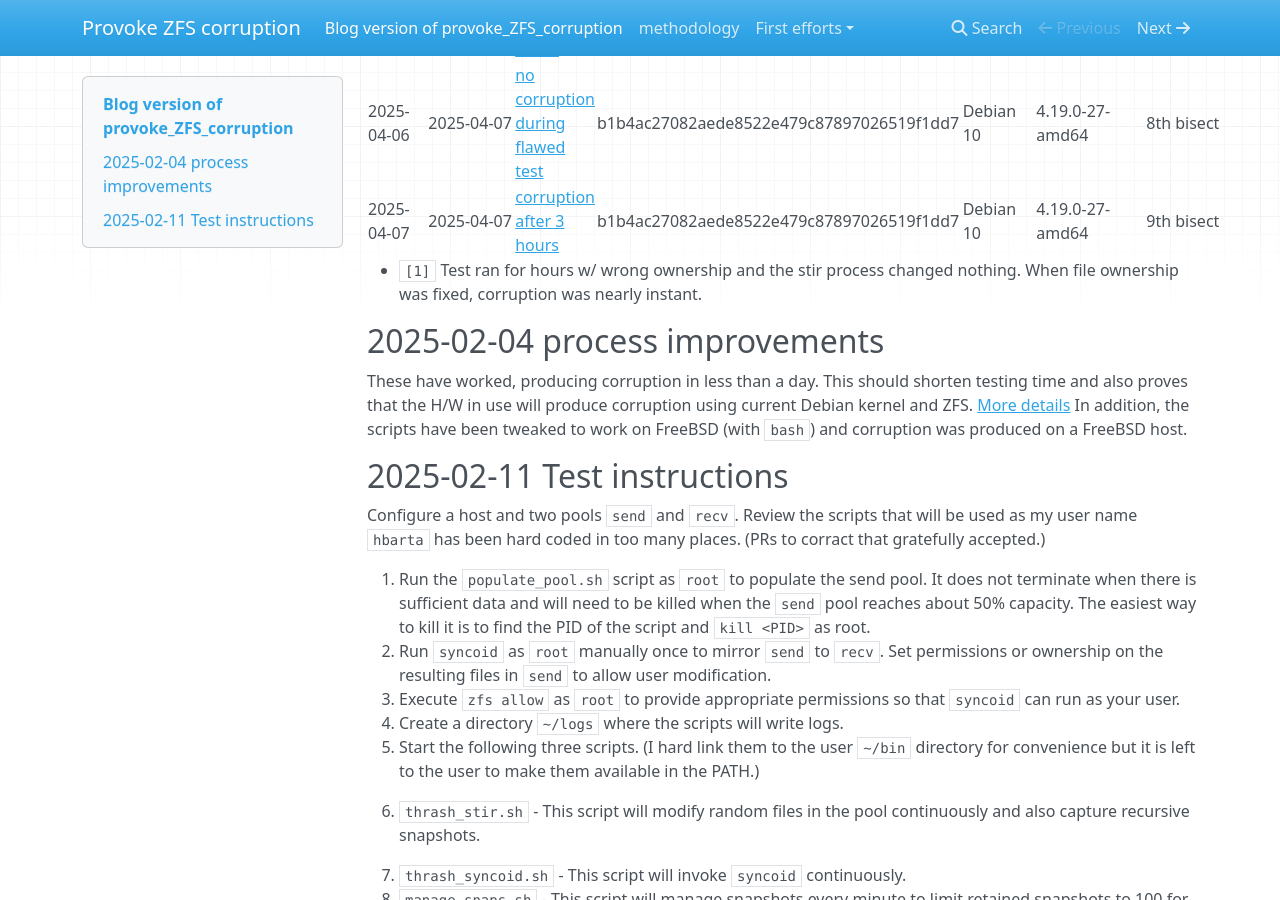
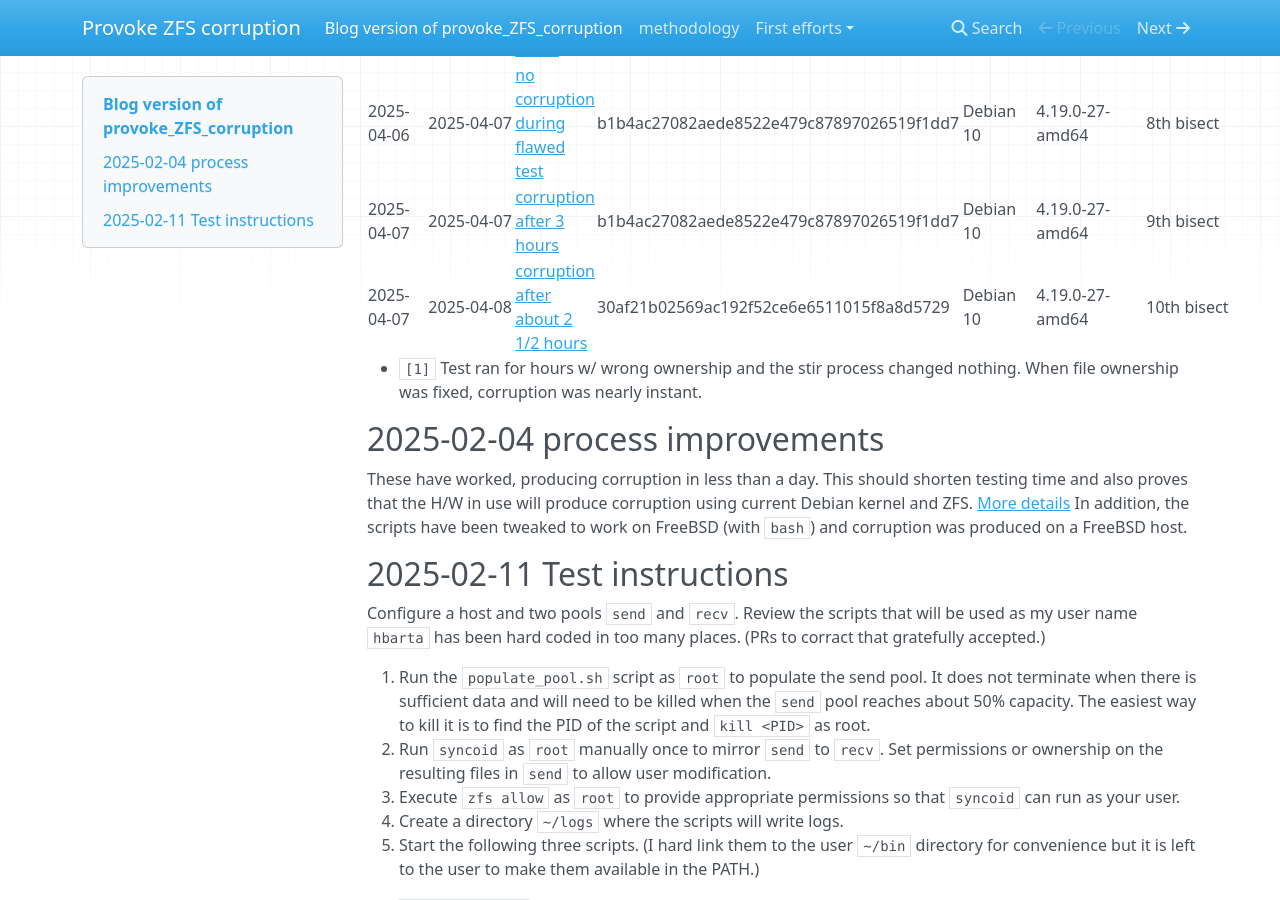
Before and after one commit to HankB/provoke_ZFS_corruption, an MkDocs documentation site: the page built from docs/index.md, in a window 1280 px wide and 900 px high, scrolled down 1874 px. Built offline with MkDocs 1.6.1, drawn with Linux system fonts in a browser that asks for light colours; nearby versions of some CDN libraries.

Commit message:
10th bisect

```diff
--- a/docs/index.md
+++ b/docs/index.md
@@ -31,6 +31,7 @@ Directory of tests starting with preliminary exploration.
 |2025-04-06|2025-04-06|[no corruption after 11:30 hours](./tests/2025-04-06_Linux_Buster_4.19_bisect_0.8.6_2.0.0_bisect_07/results.md)|d9cd66e45f285356624d26eb92e10e2baf2738ee|Debian 10|4.19.0-27-amd64|7th bisect |
 |2025-04-06|2025-04-07|[no corruption during flawed test](./tests/2025-04-06_Linux_Buster_4.19_bisect_0.8.6_2.0.0_bisect_08/results.md)|b1b4ac27082aede8522e479c87897026519f1dd7|Debian 10|4.19.0-27-amd64|8th bisect|
 |2025-04-07|2025-04-07|[corruption after 3 hours](./tests/2025-04-07_Linux_Buster_4.19_bisect_0.8.6_2.0.0_bisect_09/results.md)|b1b4ac27082aede8522e479c87897026519f1dd7|Debian 10|4.19.0-27-amd64|9th bisect|
+|2025-04-07|2025-04-08|[corruption after about 2 1/2 hours](./tests/2025-04-07_Linux_Buster_4.19_bisect_0.8.6_2.0.0_bisect_10/results.md)|30af21b02569ac192f52ce6e6511015f8a8d5729|Debian 10|4.19.0-27-amd64|10th bisect|
 
 * `[1]` Test ran for hours w/ wrong ownership and the stir process changed nothing. When file ownership was fixed, corruption was nearly instant.
 
```
Also changed, not shown: 3 other files.
